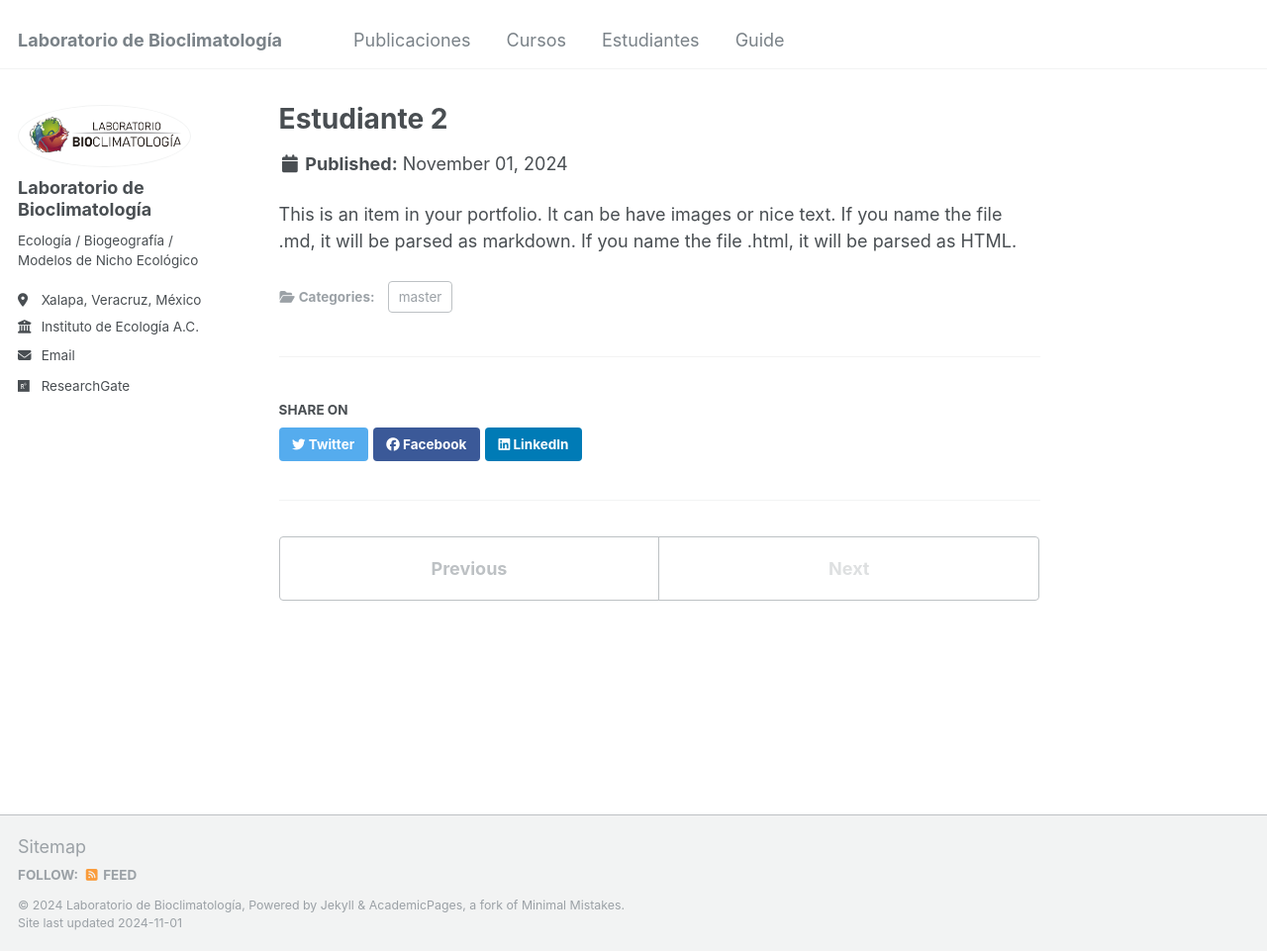
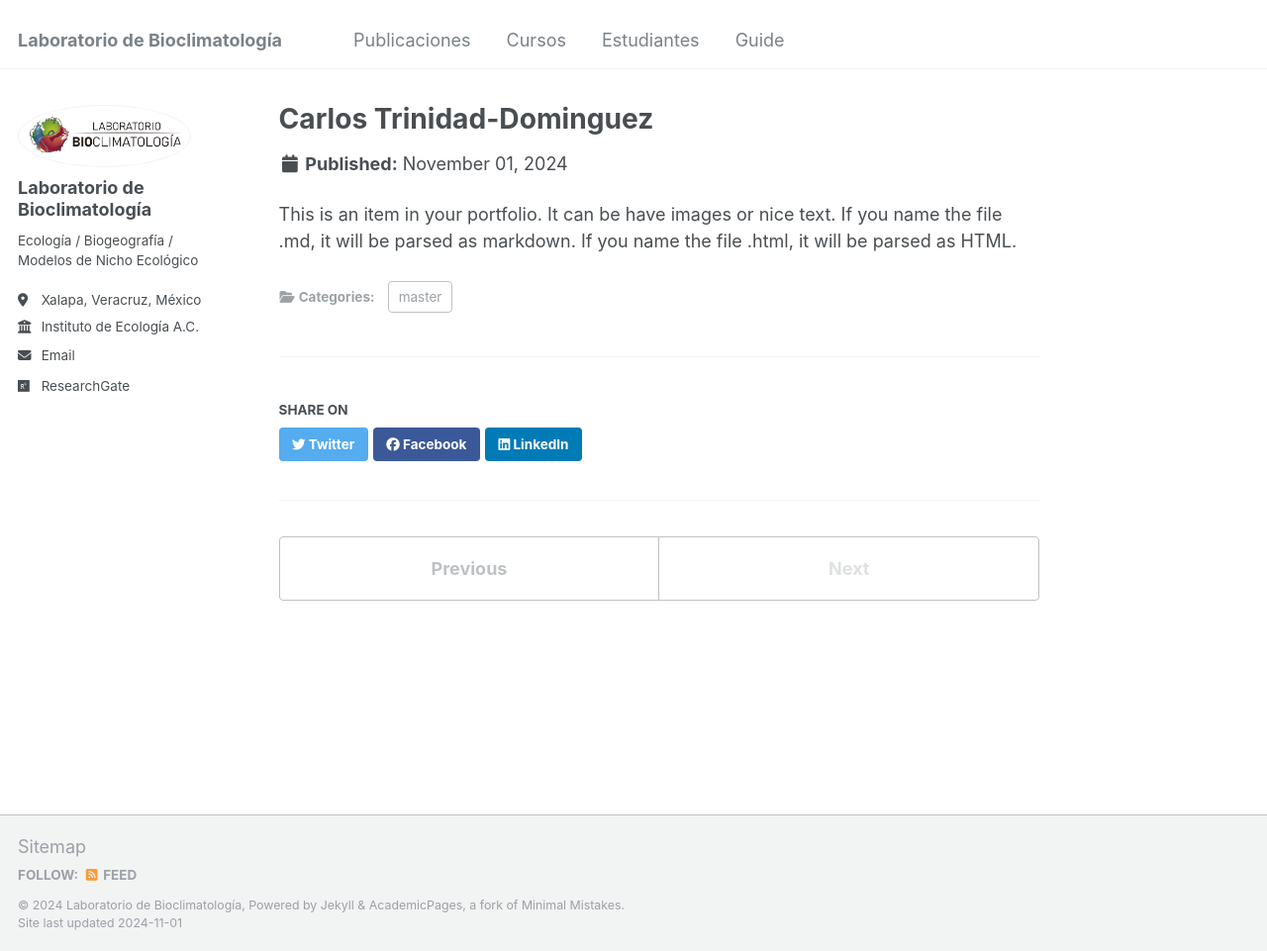
Before and after one commit to Labbioclim/bioclimat, a Jekyll site: the page built from _portfolio/portfolio-2.html, in a window 1280 px wide and 961 px high. Shown: the whole window at 99% size. Built offline with Jekyll 4.4.1, drawn with Linux system fonts in a browser that asks for light colours.

Commit message:
Update portfolio-2.html

```diff
--- a/_portfolio/portfolio-2.html
+++ b/_portfolio/portfolio-2.html
@@ -1,5 +1,5 @@
 ---
-title: "Estudiante 2"
+title: "Carlos Trinidad-Dominguez"
 collection: portfolio
 category: master
 excerpt: "Short description of portfolio item number 2<br/><img src='/images/500x300.png'>"
```
